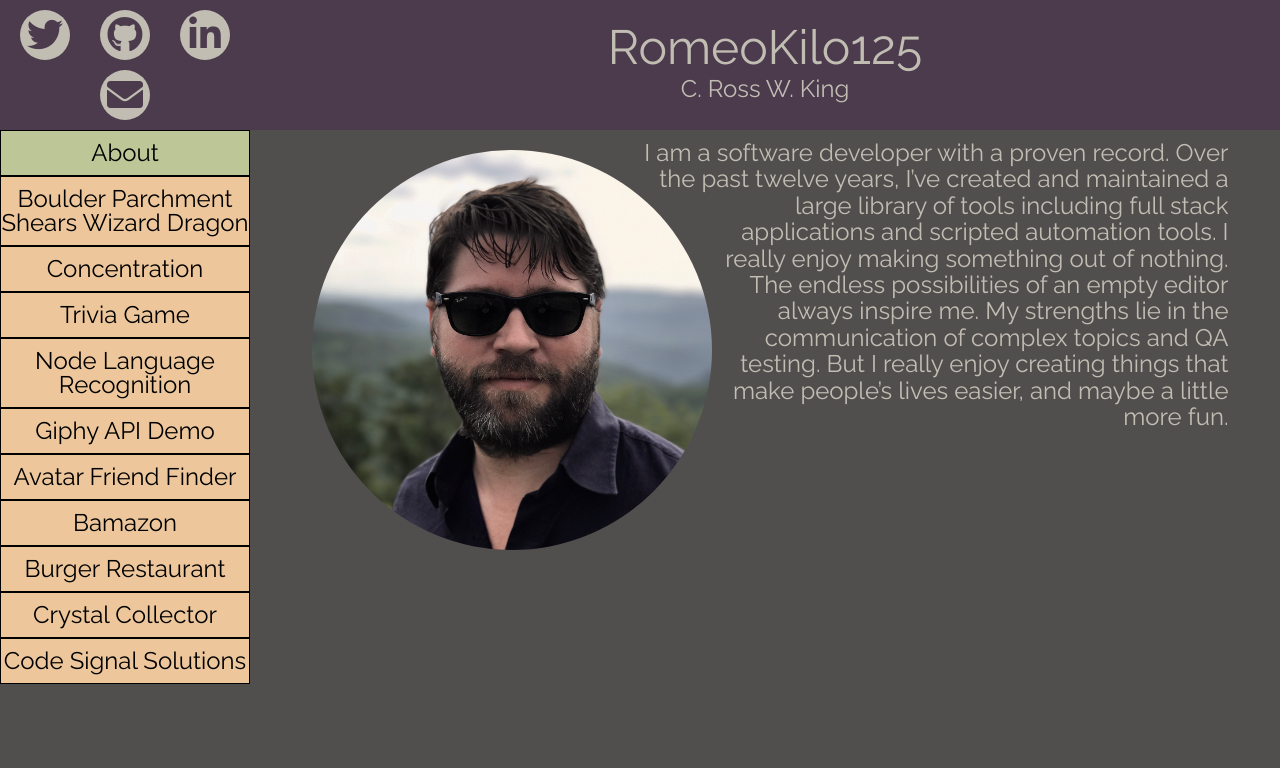
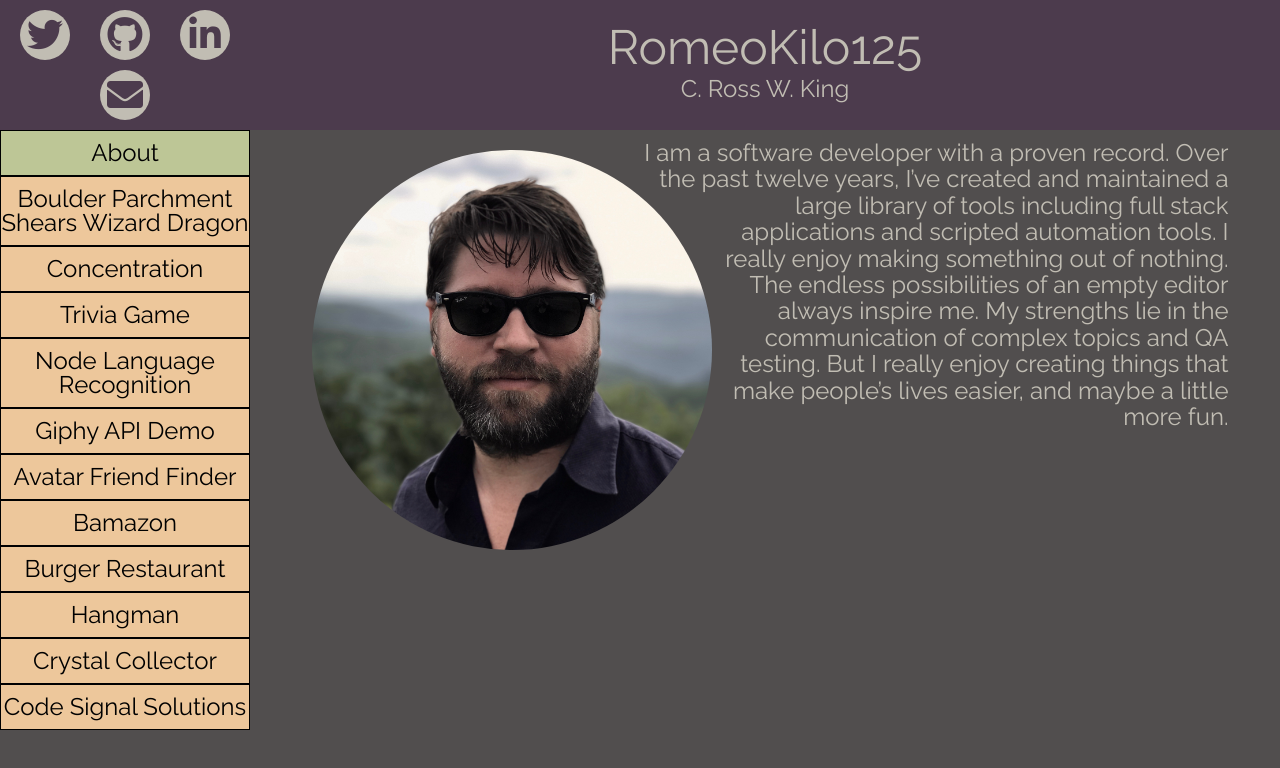
Before and after one commit to RomeoKilo125/RomeoKilo125.github.io, a React (Create React App) app: page / in a window 1280 px wide. Shown: the top 768 px of the page. Built offline with nearby package versions, Linux system fonts and the light colour scheme.

Commit message:
added hangman back into project lineup

```diff
--- a/src/data/projects.json
+++ b/src/data/projects.json
@@ -55,6 +55,13 @@
     "thumbnail": "https://youtu.be/NFYutZZFXW8"
   },
   {
+    "name": "Hangman",
+    "codeLink": "https://github.com/RomeoKilo125/hangman-game",
+    "liveLink": "https://RomeoKilo125.github.io/hangman-game",
+    "description": "A basic hangman game",
+    "thumbnail": "http://placehold.jp/24/cc9999/993333/500x500.png"
+  },
+  {
     "name": "Crystal Collector",
     "codeLink": "https://github.com/RomeoKilo125/crystal-collector",
     "liveLink": "https://RomeoKilo125.github.io/crystal-collector/",
```
Also changed, not shown: src/data/project-staging.js (+0 -7 lines).
